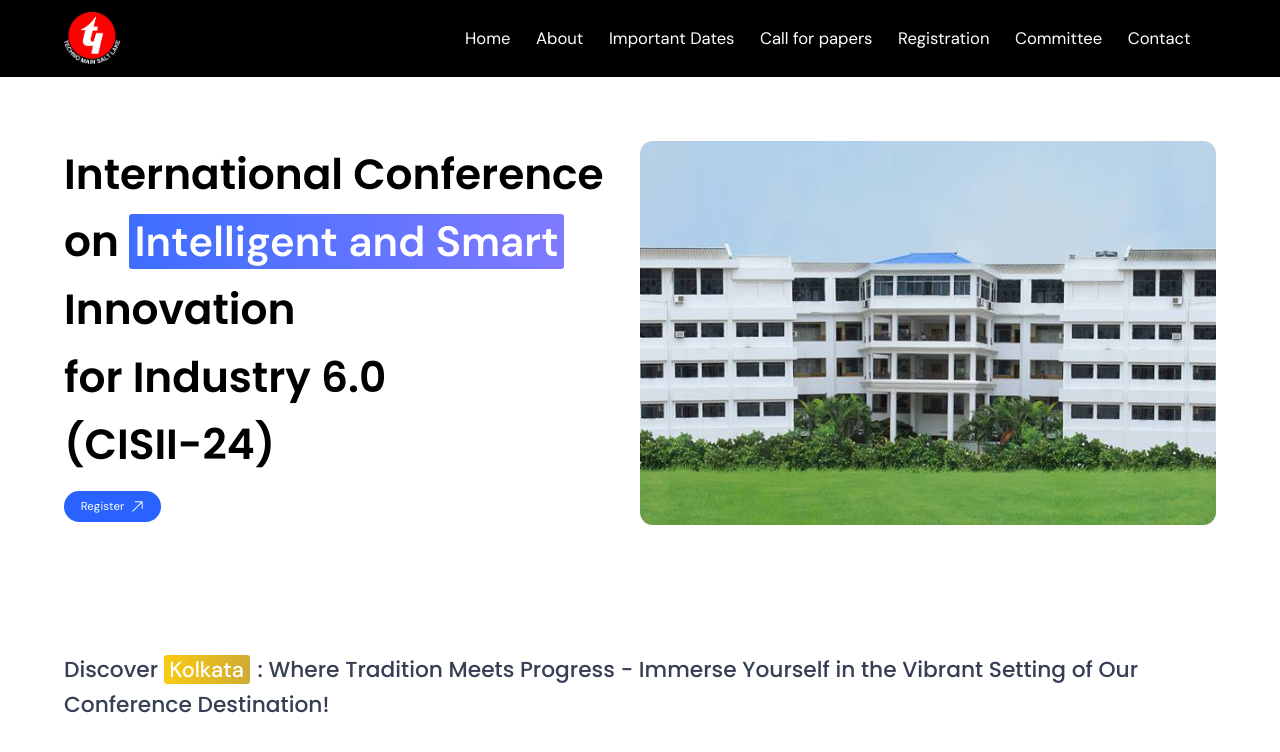
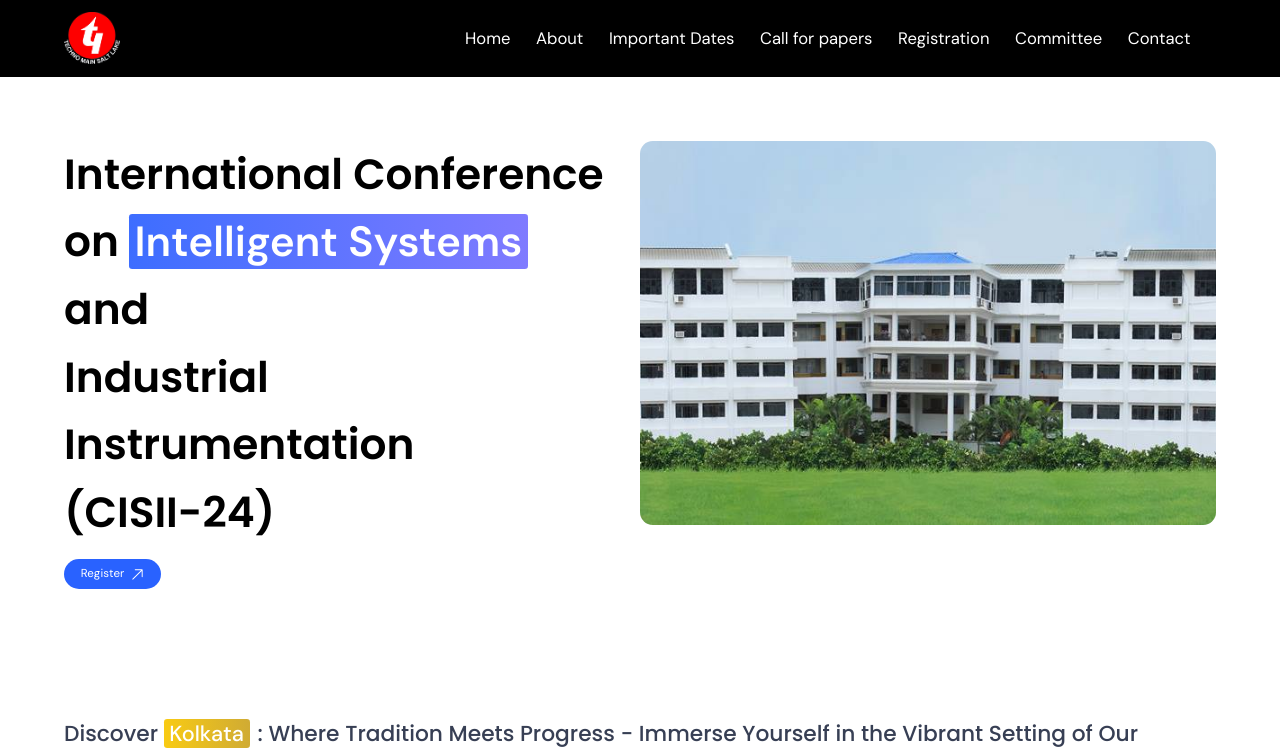
Before and after one commit to flash6083/ConferenceWebsite, a Next.js app: page / in a window 1280 px wide. Shown: the top 752 px of the page. Built offline with nearby package versions, Linux system fonts and the light colour scheme.

Commit message:
Update home

```diff
--- a/components/hero/hero.js
+++ b/components/hero/hero.js
@@ -11,8 +11,8 @@ const Hero = () => {
         <div className={styles.hero}>
             <div className={styles.hero_left}>
                 <h1>
-                    International Conference on <span>Intelligent and Smart</span> Innovation<br />
-                    for Industry 6.0<br />(CISII-24)
+                    International Conference on <span>Intelligent Systems</span> and<br />
+                    Industrial Instrumentation<br />(CISII-24)
                 </h1>
                 <div onClick={() => router.push('/registration')} >
                     <CustomBtn text='Register' />
```
